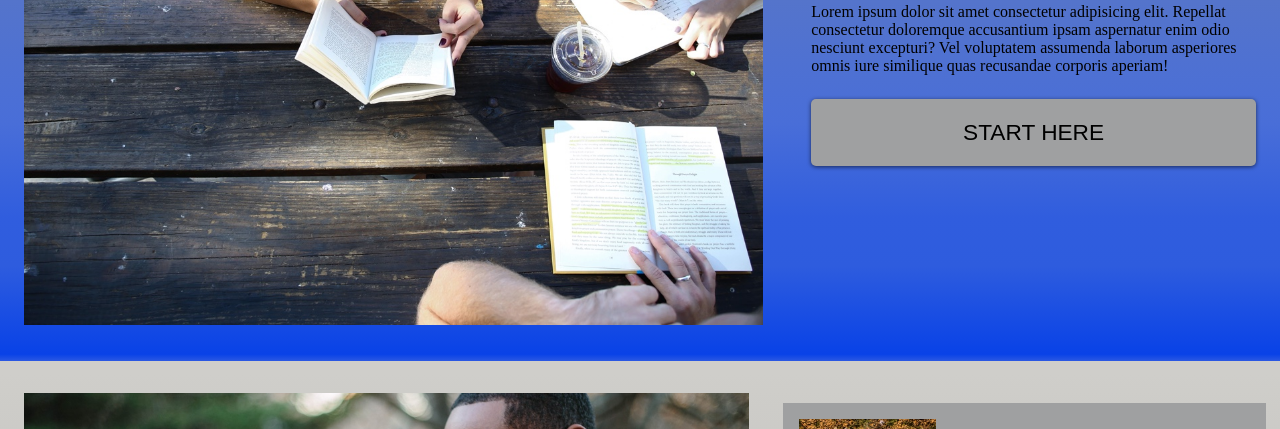
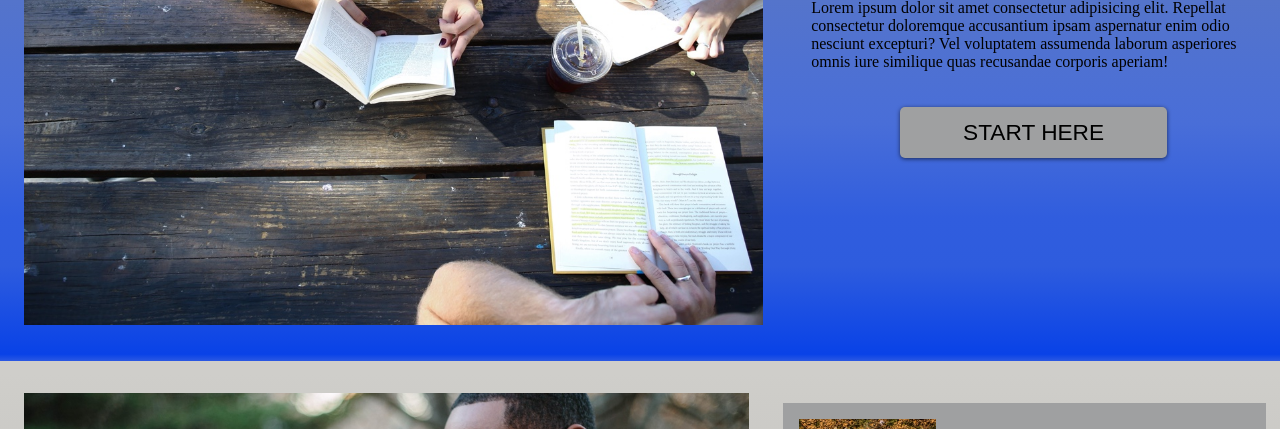
Before and after one commit to KrystalJean/Colmar-Academy, a plain HTML site: page index.html in a window 1280 px wide. Both pictures are taken after a click on the button "START HERE". Shown: the part 319-748 px from the top of the page. Drawn offline with Linux system fonts and the light colour scheme.

Commit message:
updated design of social icons, and adjusted their padding

```diff
--- a/resources/style.css
+++ b/resources/style.css
@@ -98,8 +98,60 @@ li {
 }
 
 #startButton {
-    width: 100%;
-    padding: 8px 0;
+    width: 60%;
+    display: block;
+    margin: 12px auto;
+    padding: 0;
+    overflow: hidden;
+    border-width: 0;
+    outline: none;
+    border-radius: 5px;
+    box-shadow: 0 1px 4px rgba(0, 0, 0, .6);
+    background-color: #DBCA69;
+    color: black;
+    transition: background-color .3s;
+}
+
+#startButton:hover, #startButton:focus {
+    background-color: rgb(159, 160, 161);
+}
+
+#startButton > * {
+    position: relative;
+}
+
+#startButton span {
+    display: block;
+    padding: 12px 24px;
+    font-size: 1.7em;
+}
+
+#startButton:before {
+    content: "";
+
+    position: absolute;
+    top: 50%;
+    left: 50%;
+
+    display: block;
+    width: 0;
+    padding-top: 0;
+
+    border-radius: 100%;
+
+    background-color: rgba(236, 240, 241, .3);
+
+    -webkit-transform: translate(-50%, -50%);
+    -moz-transform: translate(-50%, -50%);
+    -ms-transform: translate(-50%, -50%);
+    -o-transform: translate(-50%, -50%);
+    transform: translate(-50%, -50%);
+}
+
+#startButton:active:before {
+    width: 120%;
+    padding-top: 120%;
+    transition: width .2s ease-out, padding-top .2s ease-out;
 }
 
   /*<!--*****SECTION 2 PRACTICING*****--> */
@@ -313,71 +365,6 @@ li {
     float: right;
 }
 
-.btn {
-    width: 100%;
-    /*position: relative;*/
-
-    display: block;
-    margin: 0 auto;
-    padding: 0;
-
-    overflow: hidden;
-
-    border-width: 0;
-    outline: none;
-    border-radius: 5px;
-    box-shadow: 0 1px 4px rgba(0, 0, 0, .6);
-
-    background-color: #DBCA69;
-    color: black;
-
-    transition: background-color .3s;
-}
-
-.btn:hover, .btn:focus {
-    background-color: rgb(159, 160, 161);
-}
-
-.btn > * {
-    position: relative;
-}
-
-.btn span {
-    display: block;
-    padding: 12px 24px;
-    font-size: 1.7em;
-}
-
-.btn:before {
-    content: "";
-
-    position: absolute;
-    top: 50%;
-    left: 50%;
-
-    display: block;
-    width: 0;
-    padding-top: 0;
-
-    border-radius: 100%;
-
-    background-color: rgba(236, 240, 241, .3);
-
-    -webkit-transform: translate(-50%, -50%);
-    -moz-transform: translate(-50%, -50%);
-    -ms-transform: translate(-50%, -50%);
-    -o-transform: translate(-50%, -50%);
-    transform: translate(-50%, -50%);
-}
-
-.btn:active:before {
-    width: 120%;
-    padding-top: 120%;
-
-    transition: width .2s ease-out, padding-top .2s ease-out;
-}
-
-/* footer begin from here  */
 footer {
     background: linear-gradient(90deg, rgba(219,202,105,1) 0%, rgba(210,188,62,1) 100%);
     color: #fff;
@@ -443,11 +430,11 @@ a:hover {
     display: flex;
     flex-direction: column;
     align-items: center;
-    justify-content: center;
 }
 .contactIcons {
-    width: 80%;
+    width: 100%;
     margin: auto;
+    padding: 8px 0px;
 }
 .copy {
     /* height: 5vh; */
@@ -455,8 +442,21 @@ a:hover {
     justify-content: center;
 }
 
+.fa {
+    padding: 8px 0px;
+}
 
+.btn-social-icon {
+    color: #3c50a8;
+    padding: 0px 4px;
+}
 
+.btn-social-icon:hover {
+    color: #ffffff;
+    background: transparent;
+}
+
+/******Begin Media Queries*******/
 
 
 @media (max-width: 1200px){
```
Also changed, not shown: index.html (+1 -2 lines).
